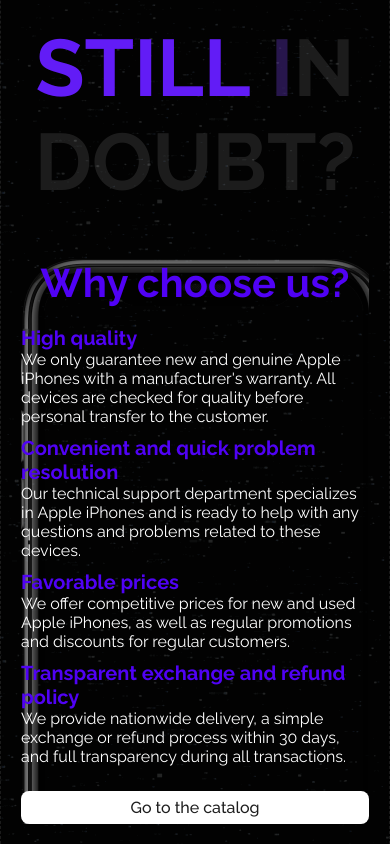
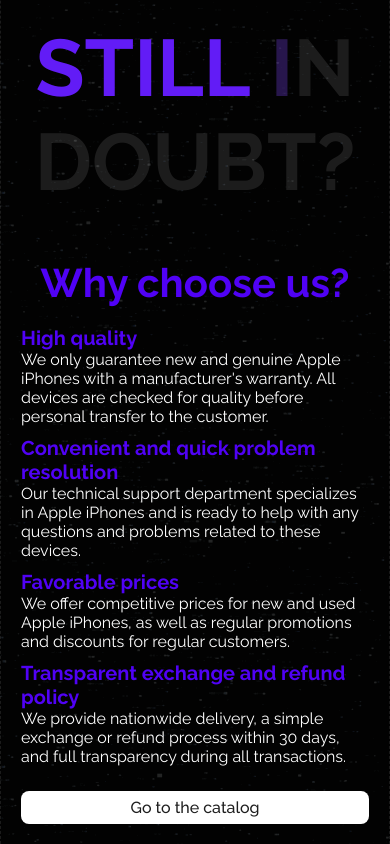
Before and after one commit to sparkkkd/Apple-shop, a React (Vite) app: page /Apple-shop/ in a window 390 px wide. Shown: the part 1380-2224 px from the top of the page. Built offline with nearby package versions, Linux system fonts and the light colour scheme.

Commit message:
fix adaptive on feature component

```diff
--- a/src/components/Features/Features.module.sass
+++ b/src/components/Features/Features.module.sass
@@ -52,7 +52,7 @@
   .container
     margin-top: 50px
 
-@media screen and ( max-width: 400px )
+@media screen and ( max-width: 405px )
   .container
     width: auto
     height: auto
--- a/src/components/Features/Features.tsx
+++ b/src/components/Features/Features.tsx
@@ -6,11 +6,15 @@
 
 interface FeaturesProps {}
 
+const windowWidth = window.innerWidth
+
 export default function Features({}: FeaturesProps) {
 	return (
 		<div
 			className={styles.container}
-			style={{ backgroundImage: `url(${ContainerImage})` }}
+			style={{
+				backgroundImage: `${windowWidth > 405 && `url(${ContainerImage})`}`,
+			}}
 		>
 			<h2>Why choose us?</h2>
 			<div className={styles.wrapper}>
```
